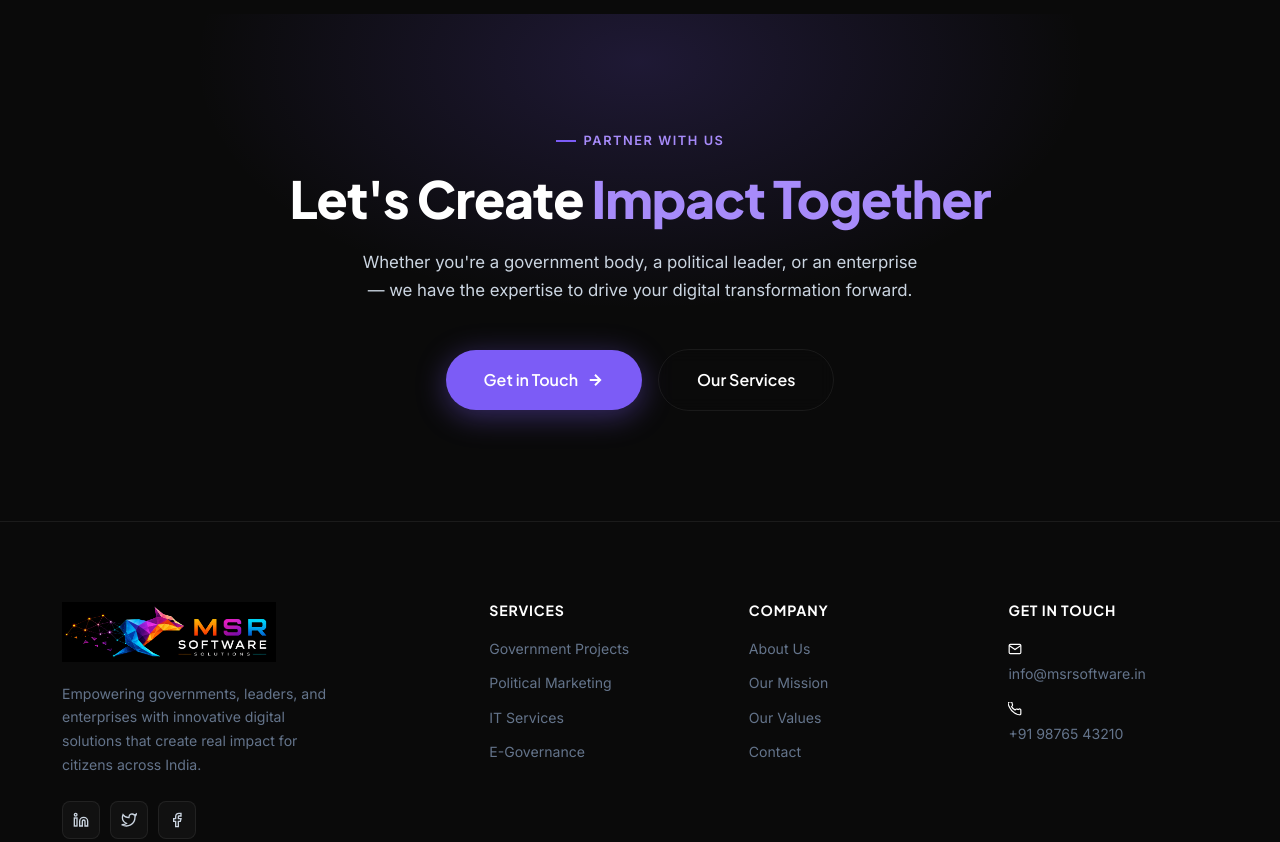
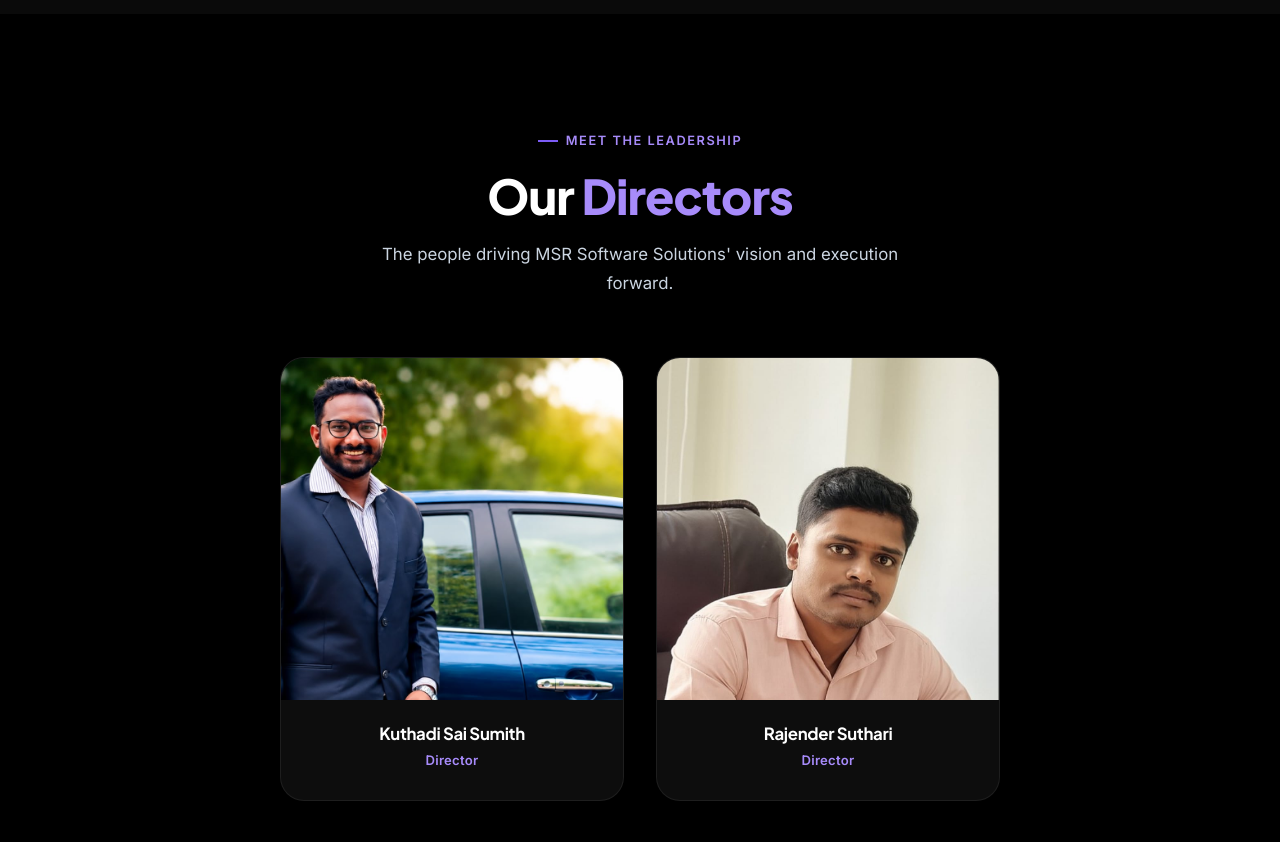
Before and after one commit to santhoshgr3/MSR, a plain HTML site: page about.html in a window 1280 px wide. Shown: the part 4160-5002 px from the top of the page. Drawn offline with Linux system fonts and the light colour scheme.

Commit message:
Add Directors/Leadership section to About page
Includes photos and names for Kuthadi Sai Sumith and Rajender Suthari.

Co-Authored-By: Claude Sonnet 5 <noreply@anthropic.com>

```diff
--- a/about.html
+++ b/about.html
@@ -341,6 +341,38 @@
   </div>
 </section>
 
+<!-- ===================== LEADERSHIP ===================== -->
+<section id="leadership" class="section-pad" style="background:var(--dark)">
+  <div class="container">
+    <div class="text-center reveal">
+      <div class="section-label">Meet the Leadership</div>
+      <h2 class="section-title">Our <span class="highlight">Directors</span></h2>
+      <p class="section-subtitle">The people driving MSR Software Solutions' vision and execution forward.</p>
+    </div>
+
+    <div class="team-grid">
+      <div class="team-card reveal">
+        <div class="team-card-img">
+          <img src="images/KUTHADI SAI SUMITH.jpeg" alt="Kuthadi Sai Sumith - Director, MSR Software Solutions" />
+        </div>
+        <div class="team-card-body">
+          <h4>Kuthadi Sai Sumith</h4>
+          <span class="team-card-role">Director</span>
+        </div>
+      </div>
+      <div class="team-card reveal reveal-delay-1">
+        <div class="team-card-img">
+          <img src="images/Rajender Suthari.jpeg" alt="Rajender Suthari - Director, MSR Software Solutions" />
+        </div>
+        <div class="team-card-body">
+          <h4>Rajender Suthari</h4>
+          <span class="team-card-role">Director</span>
+        </div>
+      </div>
+    </div>
+  </div>
+</section>
+
 <!-- ===================== CTA ===================== -->
 <section class="cta-section">
   <div class="container">
@@ -389,6 +421,7 @@
           <li><a href="about.html">About Us</a></li>
           <li><a href="about.html#mission">Our Mission</a></li>
           <li><a href="about.html#values">Our Values</a></li>
+          <li><a href="about.html#leadership">Our Directors</a></li>
           <li><a href="contact.html">Contact</a></li>
         </ul>
       </div>
--- a/css/style.css
+++ b/css/style.css
@@ -1572,6 +1572,66 @@ h1, h2, h3, h4, h5, h6 {
   line-height: 1.65;
 }
 
+/* Leadership / Directors */
+.team-grid {
+  display: grid;
+  grid-template-columns: repeat(2, 1fr);
+  gap: 32px;
+  max-width: 720px;
+  margin: 60px auto 0;
+}
+
+.team-card {
+  background: var(--card-bg);
+  border: 1px solid var(--border-light);
+  border-radius: var(--radius-lg);
+  overflow: hidden;
+  text-align: center;
+  transition: var(--transition);
+}
+
+.team-card:hover {
+  border-color: rgba(124, 92, 246, 0.35);
+  transform: translateY(-4px);
+}
+
+.team-card-img {
+  width: 100%;
+  aspect-ratio: 1 / 1;
+  overflow: hidden;
+}
+
+.team-card-img img {
+  width: 100%;
+  height: 100%;
+  object-fit: cover;
+  object-position: top center;
+}
+
+.team-card-body {
+  padding: 24px 20px 28px;
+}
+
+.team-card-body h4 {
+  font-size: 1.05rem;
+  font-weight: 700;
+  font-family: var(--font-head);
+  color: var(--white);
+}
+
+.team-card-role {
+  display: inline-block;
+  margin-top: 6px;
+  font-size: 0.82rem;
+  font-weight: 600;
+  color: var(--primary-light);
+  letter-spacing: 0.02em;
+}
+
+@media (max-width: 640px) {
+  .team-grid { grid-template-columns: 1fr; max-width: 340px; gap: 24px; }
+}
+
 /* Values */
 .values-grid {
   display: grid;
```
Also changed, not shown: images/KUTHADI SAI SUMITH.jpeg (added), images/Rajender Suthari.jpeg (added).
